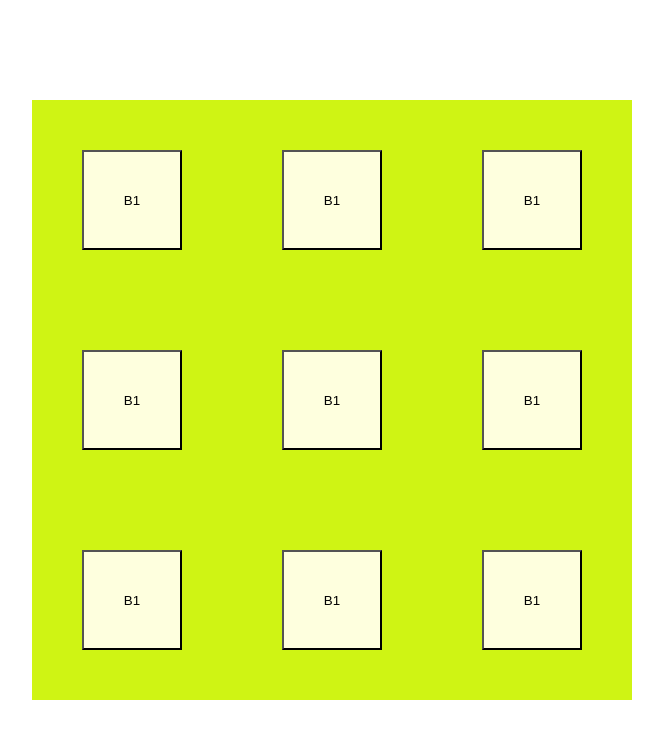
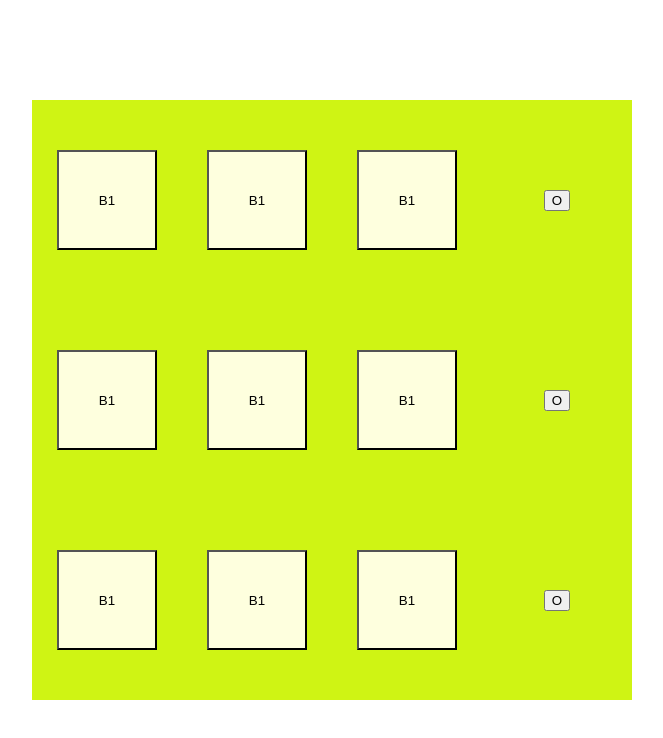
Before and after one commit to Widido1/calculator, a React (Create React App) app: page / in a window 1280 px wide. Shown: the top 738 px of the page, without its empty margins (308-971 px from the left). Built offline with nearby package versions, Linux system fonts and the light colour scheme; the HTML template or start-up script is replaced by a standard one.

Commit message:
Add Operators buttons

```diff
--- a/src/App.css
+++ b/src/App.css
@@ -20,7 +20,7 @@ body {
 
 #Calculator{
   display: grid;
-  grid-template-columns: 200px 200px 200px;
+  grid-template-columns: 150px 150px 150px 150px;
   align-items: center;
   justify-items: center;
   background-color: #CFF414;
--- a/src/ReactComponents/Calculator.jsx
+++ b/src/ReactComponents/Calculator.jsx
@@ -1,6 +1,7 @@
 import React, {useState, useEffect} from "react";
 //import NumberBox from "./Number_box";
 import NumericB from "./numeric_b";
+import Operator_b from "./Operator_b";
 
 export default function CalculatorBox(){
     return(
@@ -8,14 +9,15 @@ export default function CalculatorBox(){
             <NumericB />
             <NumericB />
             <NumericB />
-
+            <Operator_b/>
             <NumericB />
             <NumericB />
             <NumericB />
-
+            <Operator_b/>
             <NumericB />
             <NumericB />
             <NumericB />
+            <Operator_b/>
 
         </div>
     );
--- /dev/null
+++ b/src/ReactComponents/Operator_b.jsx
@@ -0,0 +1,9 @@
+import React, {useState, useEffect} from "react";
+
+export default function Operator_b(){
+    return(
+        <div>
+            <button>O</button>
+        </div>
+    )
+}
```
